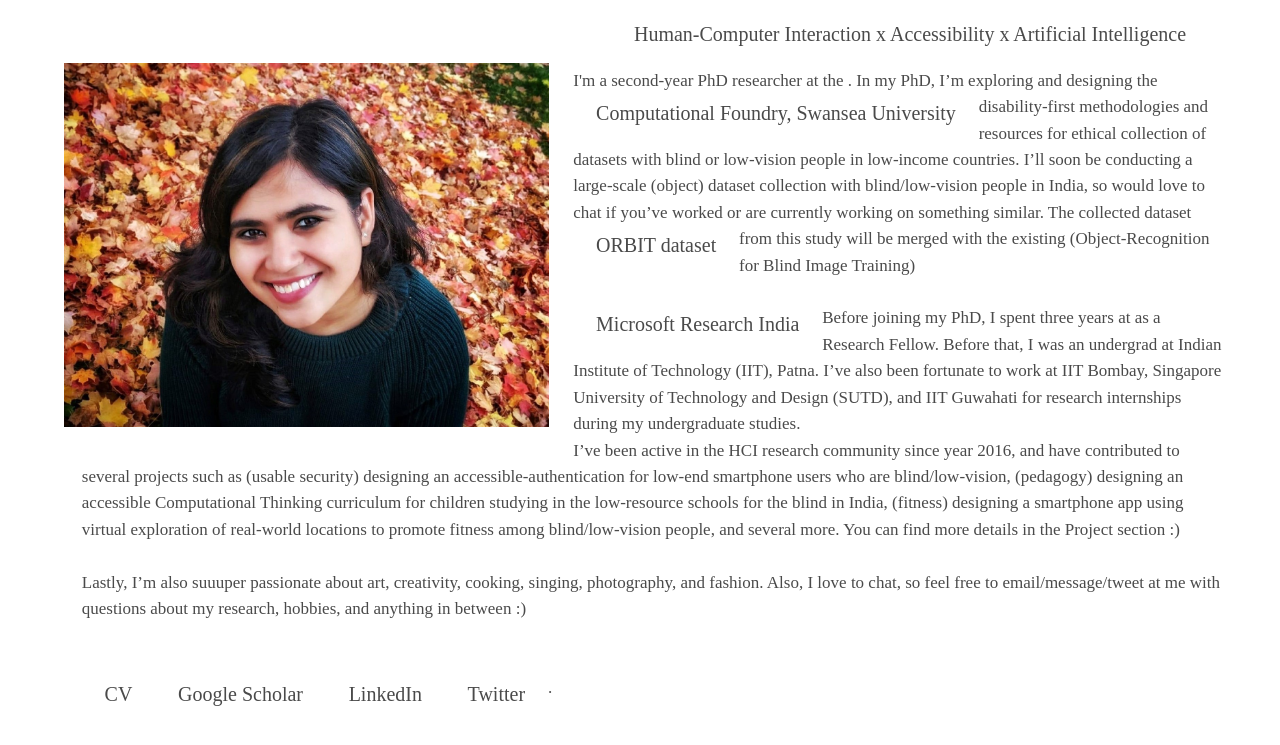
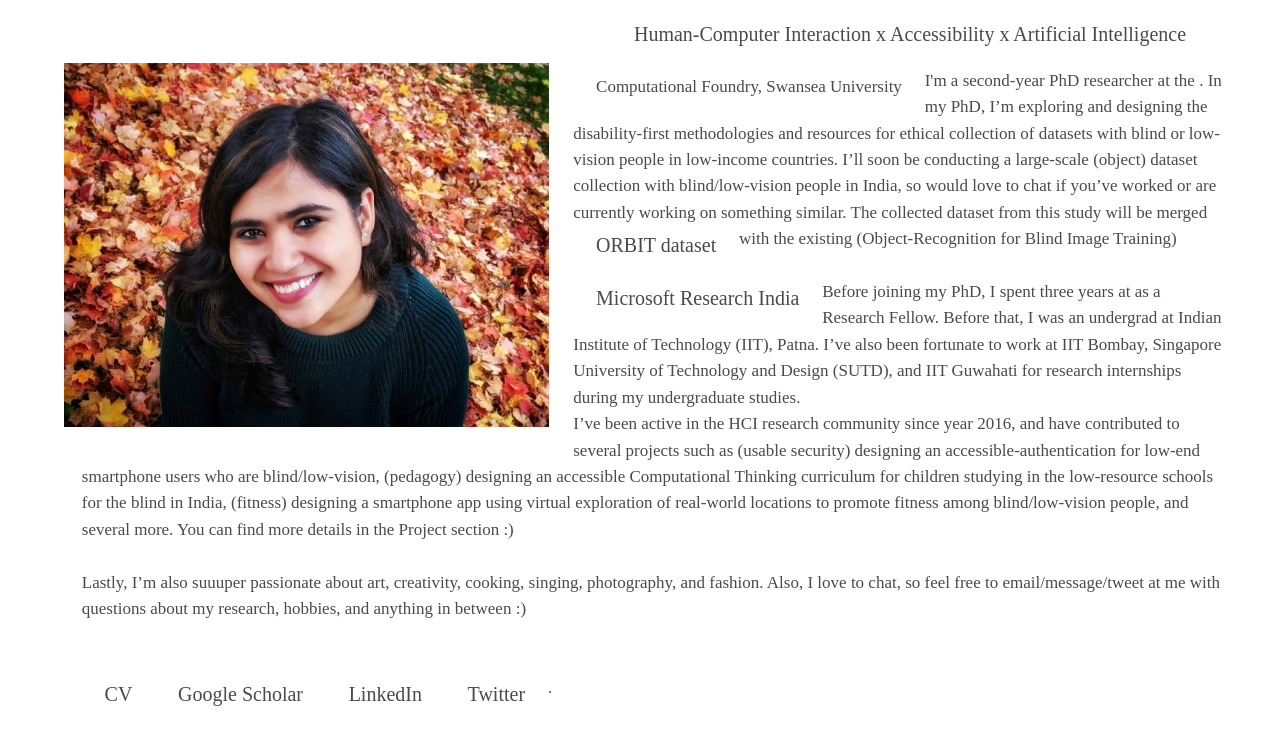
Before and after one commit to iri008/gesuindia, a plain HTML site: page index.html in a window 1280 px wide. Shown: the part 133-878 px from the top of the page. Drawn offline with Linux system fonts and the light colour scheme.

Commit message:
Update index.html

```diff
--- a/index.html
+++ b/index.html
@@ -153,7 +153,7 @@ img {
     <div class="maintext">
     <p style="text-align:left;">
 
-	    I'm a second-year PhD researcher at the <a href="https://www.swansea.ac.uk/computational-foundry/"> Computational Foundry, Swansea University</a>. In my PhD, I’m exploring and designing the disability-first methodologies and resources for ethical collection of datasets with blind or low-vision people in low-income countries. I’ll soon be conducting a large-scale (object) dataset collection with blind/low-vision people in India, so would love to chat if you’ve worked or are currently working on something similar. The collected dataset from this study will be merged with the existing <a href="https://paperswithcode.com/dataset/orbit"> ORBIT dataset</a> (Object-Recognition for Blind Image Training)<br>
+	    I'm a second-year PhD researcher at the <a href="https://www.swansea.ac.uk/computational-foundry/" style="font-size: 17px; font-weight: 400; text-decoration: none"> Computational Foundry, Swansea University</a>. In my PhD, I’m exploring and designing the disability-first methodologies and resources for ethical collection of datasets with blind or low-vision people in low-income countries. I’ll soon be conducting a large-scale (object) dataset collection with blind/low-vision people in India, so would love to chat if you’ve worked or are currently working on something similar. The collected dataset from this study will be merged with the existing <a href="https://paperswithcode.com/dataset/orbit"> ORBIT dataset</a> (Object-Recognition for Blind Image Training)<br>
 <br>
 	    Before joining my PhD, I spent three years at <a href="https://www.microsoft.com/en-us/research/lab/microsoft-research-india/">Microsoft Research India</a> as a Research Fellow. Before that, I was an undergrad at Indian Institute of Technology (IIT), Patna. I’ve also been fortunate to work at IIT Bombay, Singapore University of Technology and Design (SUTD), and IIT Guwahati for research internships during my undergraduate studies.
 	    <br>
```
